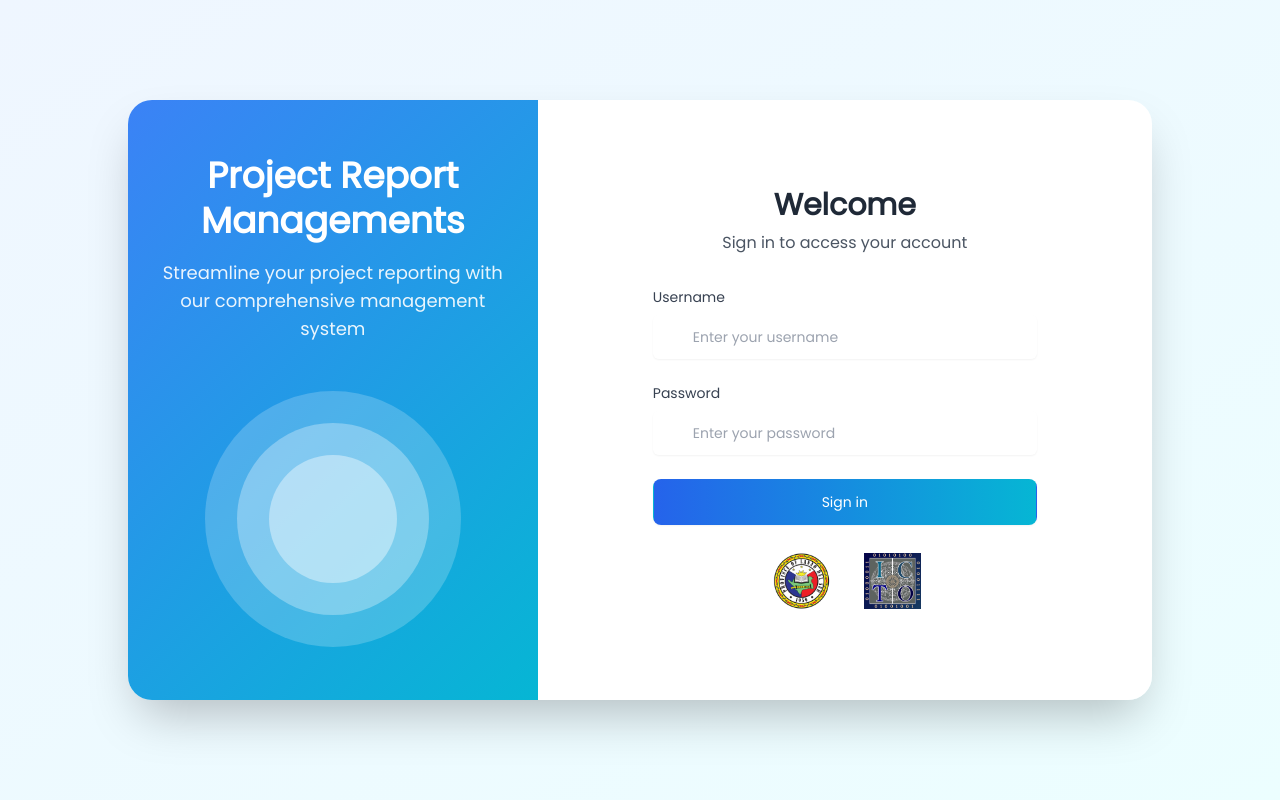
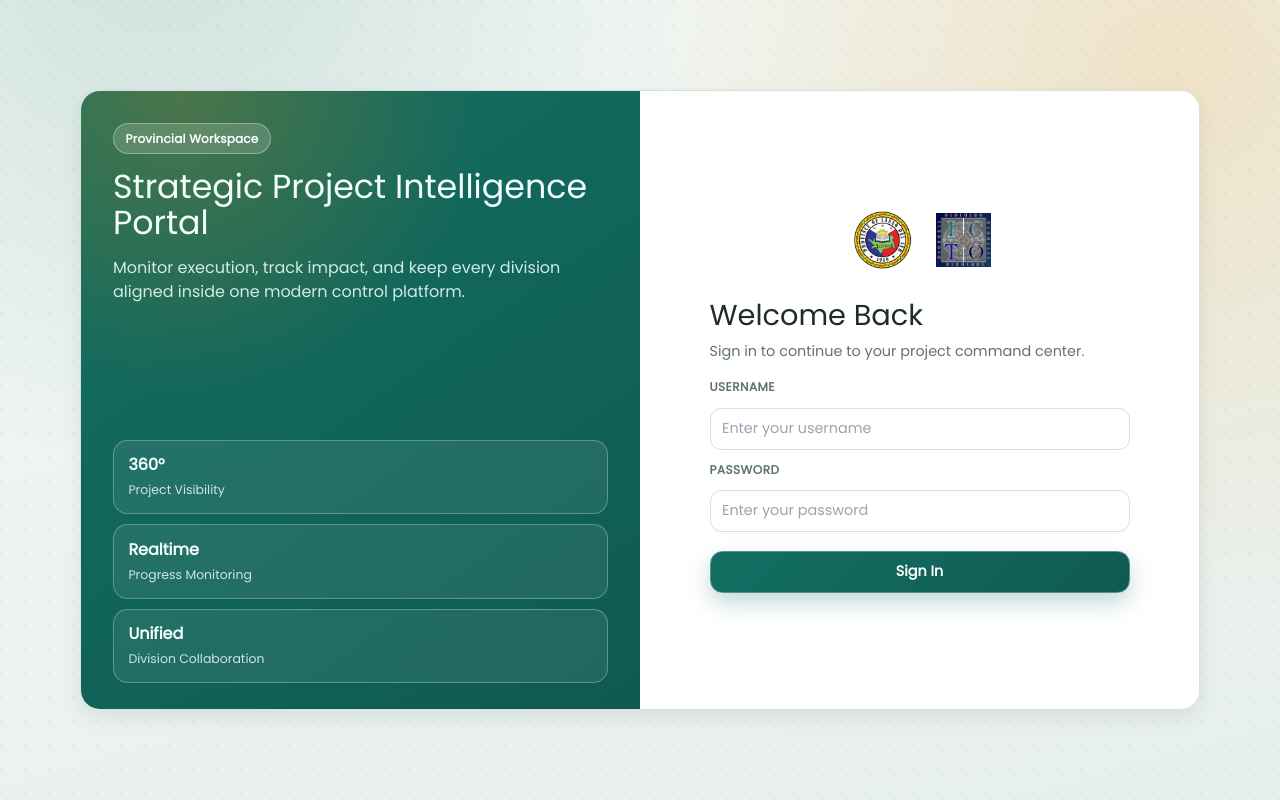
Before and after one commit to Abdulwalie00/ar-deployment, an Angular app in the folder ppdo-ar/: page /login in a window 1280 px wide. Built offline with nearby package versions, Linux system fonts and the light colour scheme.

Commit message:
update project detail and login ui

```diff
--- a/ppdo-ar/src/app/components/auth/login/login.component.css
+++ b/ppdo-ar/src/app/components/auth/login/login.component.css
@@ -1,27 +1,289 @@
-
-
-body {
-  font-family: 'Inter', sans-serif;
+:host {
+  display: block;
 }
 
-.animate-spin {
-  animation: spin 1s linear infinite;
-}
-
-@keyframes spin {
-  from { transform: rotate(0deg); }
-  to { transform: rotate(360deg); }
-}
-
-.gradient-bg {
-  background: linear-gradient(135deg, #3b82f6 0%, #06b6d4 100%);
-}
-
-#finisher-header {
+.login-fx {
   position: fixed;
   inset: 0;
   z-index: 0;
   width: 100vw;
   height: 100vh;
   pointer-events: none;
+  opacity: 0.7;
 }
+
+.login-page {
+  min-height: 100vh;
+  display: grid;
+  place-items: center;
+  padding: 1.2rem;
+  position: relative;
+  z-index: 1;
+}
+
+.login-shell {
+  width: min(1120px, 100%);
+  min-height: 620px;
+  display: grid;
+  grid-template-columns: 1fr 1fr;
+  overflow: hidden;
+}
+
+.login-story {
+  padding: 2rem 2rem 1.6rem;
+  background:
+    radial-gradient(circle at 18% 0%, rgba(241, 143, 1, 0.25) 0%, rgba(241, 143, 1, 0) 40%),
+    linear-gradient(145deg, var(--app-primary), var(--app-primary-strong));
+  color: #f3fffc;
+  display: flex;
+  flex-direction: column;
+  gap: 0.9rem;
+}
+
+.login-story .app-chip {
+  align-self: flex-start;
+  border-color: rgba(255, 255, 255, 0.34);
+  background: rgba(255, 255, 255, 0.16);
+  color: #f9fffd;
+}
+
+.login-story h1 {
+  margin: 0;
+  font-size: clamp(1.8rem, 2.6vw, 2.4rem);
+  line-height: 1.1;
+}
+
+.login-story p {
+  margin: 0;
+  max-width: 32rem;
+  color: rgba(239, 255, 251, 0.86);
+}
+
+.story-metrics {
+  margin-top: auto;
+  display: grid;
+  gap: 0.65rem;
+}
+
+.story-metrics article {
+  border: 1px solid rgba(255, 255, 255, 0.28);
+  border-radius: 0.9rem;
+  padding: 0.76rem 0.9rem;
+  background: rgba(255, 255, 255, 0.08);
+  backdrop-filter: blur(6px);
+}
+
+.story-metrics strong {
+  display: block;
+  font-size: 1rem;
+}
+
+.story-metrics span {
+  font-size: 0.78rem;
+  color: rgba(243, 255, 252, 0.82);
+}
+
+.login-panel {
+  position: relative;
+  background: color-mix(in srgb, var(--app-surface) 95%, transparent);
+  display: flex;
+  flex-direction: column;
+  justify-content: center;
+  padding: 1.6rem;
+}
+
+.logo-row {
+  display: flex;
+  justify-content: center;
+  align-items: center;
+  gap: 1.4rem;
+  margin-bottom: 1.3rem;
+}
+
+.main-logo,
+.partner-logo {
+  width: auto;
+  object-fit: contain;
+}
+
+.main-logo {
+  height: 4.1rem;
+}
+
+.partner-logo {
+  height: 3.4rem;
+}
+
+.panel-content {
+  width: min(420px, 100%);
+  margin: 0 auto;
+}
+
+.panel-header {
+  margin-bottom: 1rem;
+}
+
+.panel-header h2 {
+  margin: 0;
+  color: var(--app-text);
+  font-size: 1.8rem;
+}
+
+.panel-header p {
+  margin: 0.25rem 0 0;
+  color: var(--app-muted);
+  font-size: 0.9rem;
+}
+
+.login-form {
+  display: grid;
+  gap: 0.7rem;
+}
+
+.login-form label {
+  color: var(--app-muted);
+  font-size: 0.75rem;
+  font-weight: 600;
+  letter-spacing: 0.04em;
+  text-transform: uppercase;
+}
+
+.submit-btn {
+  margin-top: 0.45rem;
+  width: 100%;
+}
+
+.submit-loading {
+  display: inline-flex;
+  align-items: center;
+  gap: 0.5rem;
+}
+
+.spinner-dot {
+  width: 0.9rem;
+  height: 0.9rem;
+  border: 2px solid rgba(255, 255, 255, 0.35);
+  border-top-color: #ffffff;
+  border-radius: 999px;
+  animation: spin 0.85s linear infinite;
+}
+
+.login-error {
+  border: 1px solid color-mix(in srgb, var(--app-danger) 42%, transparent);
+  border-radius: 0.75rem;
+  background: color-mix(in srgb, var(--app-danger) 8%, var(--app-surface));
+  padding: 0.6rem 0.75rem;
+}
+
+.login-error p {
+  margin: 0;
+  color: var(--app-danger);
+  font-size: 0.8rem;
+  font-weight: 600;
+}
+
+.loading-overlay {
+  position: absolute;
+  inset: 0;
+  background: rgba(255, 255, 255, 0.64);
+  backdrop-filter: blur(4px);
+  display: grid;
+  place-items: center;
+}
+
+.dark .loading-overlay {
+  background: rgba(8, 10, 10, 0.58);
+}
+
+.loading-box {
+  display: grid;
+  place-items: center;
+  gap: 0.7rem;
+}
+
+.ring {
+  width: 3rem;
+  height: 3rem;
+  border: 3px solid color-mix(in srgb, var(--app-primary) 25%, transparent);
+  border-top-color: var(--app-primary);
+  border-radius: 999px;
+  animation: spin 0.95s linear infinite;
+}
+
+.loading-box p {
+  margin: 0;
+  color: var(--app-text);
+  font-size: 0.88rem;
+  font-weight: 600;
+}
+
+.success-box {
+  width: min(420px, 100%);
+  margin: 0 auto;
+  text-align: center;
+}
+
+.success-icon-wrap {
+  width: 4.4rem;
+  height: 4.4rem;
+  border-radius: 999px;
+  display: grid;
+  place-items: center;
+  margin: 0 auto 0.9rem;
+  background: color-mix(in srgb, #15803d 18%, transparent);
+  border: 1px solid color-mix(in srgb, #15803d 30%, transparent);
+}
+
+.success-icon {
+  color: #16a34a;
+  font-size: 1.8rem;
+}
+
+.success-box h3 {
+  margin: 0;
+  color: var(--app-text);
+}
+
+.success-box p {
+  margin: 0.3rem 0 0;
+  color: var(--app-muted);
+}
+
+@keyframes spin {
+  from {
+    transform: rotate(0deg);
+  }
+  to {
+    transform: rotate(360deg);
+  }
+}
+
+@media (max-width: 980px) {
+  .login-shell {
+    grid-template-columns: 1fr;
+    min-height: auto;
+  }
+
+  .login-story {
+    border-bottom: 1px solid rgba(255, 255, 255, 0.25);
+  }
+}
+
+@media (max-width: 620px) {
+  .login-page {
+    padding: 0.7rem;
+  }
+
+  .login-story,
+  .login-panel {
+    padding: 1rem;
+  }
+
+  .main-logo {
+    height: 3.2rem;
+  }
+
+  .partner-logo {
+    height: 2.8rem;
+  }
+}
--- a/ppdo-ar/src/app/components/auth/login/login.component.html
+++ b/ppdo-ar/src/app/components/auth/login/login.component.html
@@ -1,113 +1,97 @@
-<!-- Background animation canvas -->
-<div id="finisher-header"></div>
+<div id="finisher-header" class="login-fx"></div>
 
-<!-- Main Login Container: Should NOT be inside #finisher-header -->
-<div class="min-h-screen flex items-center justify-center p-4 bg-gradient-to-br from-blue-50 to-cyan-50 relative z-10">
-  <div class="flex w-full max-w-5xl mx-auto rounded-3xl shadow-2xl overflow-hidden h-[600px]">
-    <!-- Left Panel -->
-    <div class="relative hidden lg:flex items-center justify-center w-2/5 gradient-bg p-8">
-      <div class="flex flex-col items-center justify-center relative z-10 text-white text-center">
-        <h1 class="text-4xl font-bold leading-tight mb-4">
-          Project Report Managements
-        </h1>
-        <p class="text-lg opacity-90 max-w-md">
-          Streamline your project reporting with our comprehensive management system
+<div class="login-page" @fadeInAnimation>
+  <div class="login-shell app-glass">
+    <aside class="login-story">
+      <span class="app-chip">Provincial Workspace</span>
+      <h1>Strategic Project Intelligence Portal</h1>
+      <p>
+        Monitor execution, track impact, and keep every division aligned inside one modern control platform.
       </p>
-        <div class="mt-12 w-64 h-64 bg-white/20 rounded-full flex items-center justify-center">
-          <div class="w-48 h-48 bg-white/30 rounded-full flex items-center justify-center">
-            <div class="w-32 h-32 bg-white/40 rounded-full flex items-center justify-center">
-              <i class="fas fa-chart-line text-5xl text-white"></i>
+
+      <div class="story-metrics stagger">
+        <article>
+          <strong>360°</strong>
+          <span>Project Visibility</span>
+        </article>
+        <article>
+          <strong>Realtime</strong>
+          <span>Progress Monitoring</span>
+        </article>
+        <article>
+          <strong>Unified</strong>
+          <span>Division Collaboration</span>
+        </article>
       </div>
-          </div>
-        </div>
-      </div>
+    </aside>
+
+    <section class="login-panel">
+      <div class="logo-row">
+        <img [src]="ldsLogoUrl" alt="LDS Logo" class="main-logo" />
+        <img [src]="ictoLogoUrl" alt="ICTO Logo" class="partner-logo" />
       </div>
 
-    <!-- Right Panel -->
-    <div class="w-full lg:w-3/5 p-6 sm:p-10 bg-white flex items-center justify-center relative">
-      <div class="w-full max-w-sm" *ngIf="!success">
-        <div class="text-center mb-8">
-          <h2 class="text-3xl font-bold text-gray-800 mb-2">Welcome</h2>
-          <p class="text-gray-600">Sign in to access your account</p>
+      <div *ngIf="!success" class="panel-content">
+        <header class="panel-header">
+          <h2>Welcome Back</h2>
+          <p>Sign in to continue to your project command center.</p>
+        </header>
+
+        <form (ngSubmit)="login()" class="login-form">
+          <div *ngIf="error" class="login-error">
+            <p>{{ error }}</p>
           </div>
 
-        <form (ngSubmit)="login()" class="space-y-6">
-          <div *ngIf="error" class="bg-red-50 border-l-4 border-red-500 p-4 mb-4 rounded">
-            <div class="flex items-center">
-              <i class="fas fa-exclamation-circle text-red-500 mr-2"></i>
-              <p class="text-red-700 text-sm font-medium">Invalid username or password. Please try again.</p>
-            </div>
-          </div>
-
-          <div>
-            <label for="username" class="block text-sm font-medium text-gray-700 mb-2">Username</label>
-            <div class="mt-1 relative rounded-md shadow-sm">
-              <div class="absolute inset-y-0 left-0 pl-3 flex items-center pointer-events-none">
-                <i class="fas fa-user text-gray-400"></i>
-              </div>
+          <label for="username">Username</label>
           <input
             type="text"
             id="username"
             name="username"
             [(ngModel)]="username"
             placeholder="Enter your username"
-                class="block w-full rounded-lg border-gray-300 pl-10 py-3 pr-4 text-gray-900 placeholder-gray-400 focus:ring-2 focus:ring-blue-500 focus:border-blue-500 sm:text-sm"
+            class="app-input"
             required
-              >
-            </div>
-          </div>
+          />
 
-          <div>
-            <label for="password" class="block text-sm font-medium text-gray-700 mb-2">Password</label>
-            <div class="mt-1 relative rounded-md shadow-sm">
-              <div class="absolute inset-y-0 left-0 pl-3 flex items-center pointer-events-none">
-                <i class="fas fa-lock text-gray-400"></i>
-              </div>
+          <label for="password">Password</label>
           <input
             type="password"
             id="password"
             name="password"
             [(ngModel)]="password"
             placeholder="Enter your password"
-                class="block w-full rounded-lg border-gray-300 pl-10 py-3 pr-4 text-gray-900 placeholder-gray-400 focus:ring-2 focus:ring-blue-500 focus:border-blue-500 sm:text-sm"
+            class="app-input"
             required
-              >
-            </div>
-          </div>
+          />
 
           <button
             type="submit"
             [disabled]="loading"
-            class="w-full flex justify-center py-3 px-4 border border-transparent rounded-lg shadow-sm text-sm font-medium text-white bg-gradient-to-r from-blue-600 to-cyan-500 hover:from-blue-700 hover:to-cyan-600 focus:outline-none focus:ring-2 focus:ring-offset-2 focus:ring-blue-500 transition-all duration-300"
+            class="app-btn app-btn-primary submit-btn"
           >
-            <span *ngIf="!loading">Sign in</span>
-            <span *ngIf="loading">
-              <i class="fas fa-circle-notch animate-spin mr-2"></i> Signing in...
+            <span *ngIf="!loading">Sign In</span>
+            <span *ngIf="loading" class="submit-loading">
+              <span class="spinner-dot"></span>
+              Signing In...
             </span>
           </button>
-
-          <!-- Logo images below sign in button -->
-          <div class="flex justify-center items-center gap-8 mt-8">
-            <img [src]="ldsLogoUrl" alt="LDS Logo" class="h-16 w-auto object-contain hover:scale-105 transition-transform duration-200" />
-            <img [src]="ictoLogoUrl" alt="ICTO Logo" class="h-14 w-auto object-contain hover:scale-105 transition-transform duration-200" />
-          </div>
         </form>
       </div>
 
-      <div *ngIf="loading" class="absolute inset-0 z-10 bg-white/80 backdrop-blur-sm flex items-center justify-center">
-        <div class="text-center">
-          <div class="w-16 h-16 border-4 border-blue-600 border-t-transparent rounded-full animate-spin mx-auto"></div>
-          <p class="mt-4 text-gray-700 font-medium">Logging in...</p>
+      <div *ngIf="loading" class="loading-overlay">
+        <div class="loading-box">
+          <div class="ring"></div>
+          <p>Authenticating session...</p>
         </div>
       </div>
 
-      <div *ngIf="success" class="text-center w-full max-w-sm">
-        <div class="w-20 h-20 bg-green-100 rounded-full flex items-center justify-center mx-auto mb-6">
-          <fa-icon [icon]="icon" class="text-green-600 text-3xl"></fa-icon>
+      <div *ngIf="success" class="success-box">
+        <div class="success-icon-wrap">
+          <fa-icon [icon]="icon" class="success-icon"></fa-icon>
         </div>
-        <h3 class="text-2xl font-semibold text-gray-800 mb-2">Login successful!</h3>
-        <p class="text-gray-600">Redirecting to your dashboard...</p>
+        <h3>Login Successful</h3>
+        <p>Routing you to the dashboard.</p>
+      </div>
+    </section>
   </div>
 </div>
-  </div>
-</div>
```
Also changed, not shown: ppdo-ar/src/app/components/project-component/project-detail/project-detail.component.css (+93 -0 lines), ppdo-ar/src/app/components/project-component/project-detail/project-detail.component.html (+21 -16 lines). Lines whose indentation alone changed are shown as unchanged.
